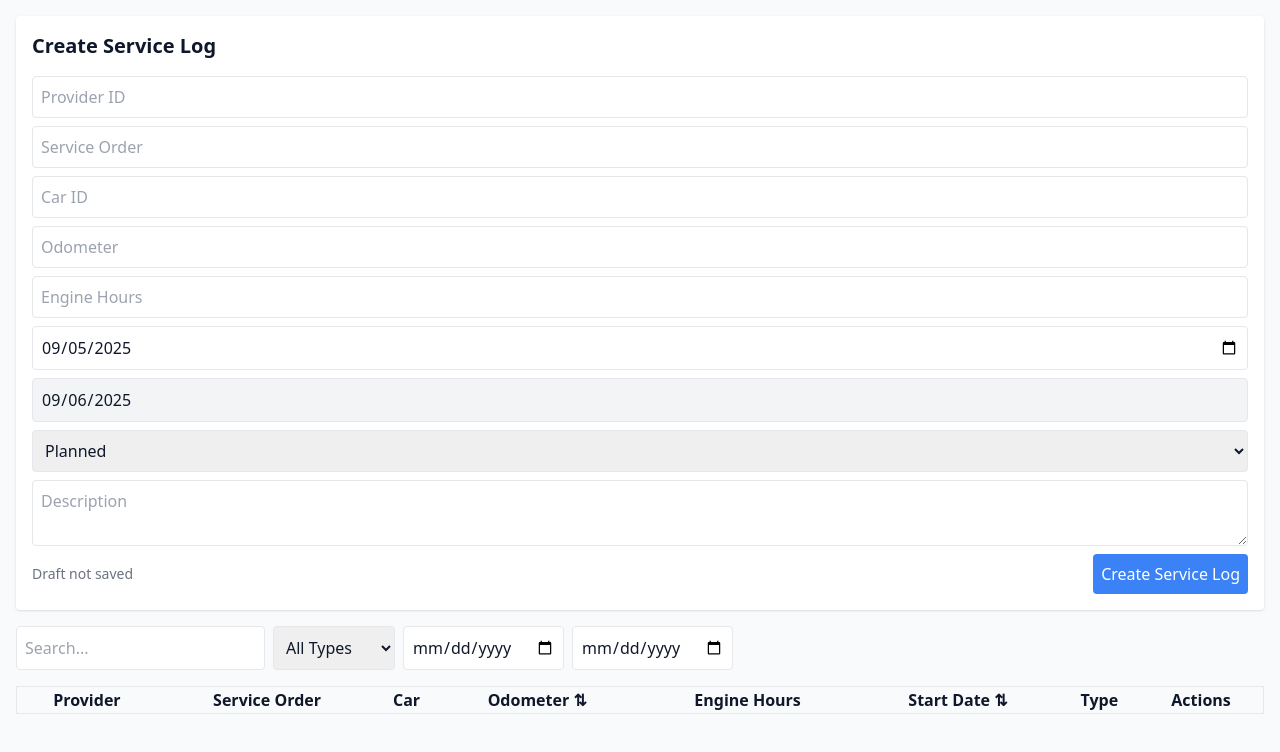
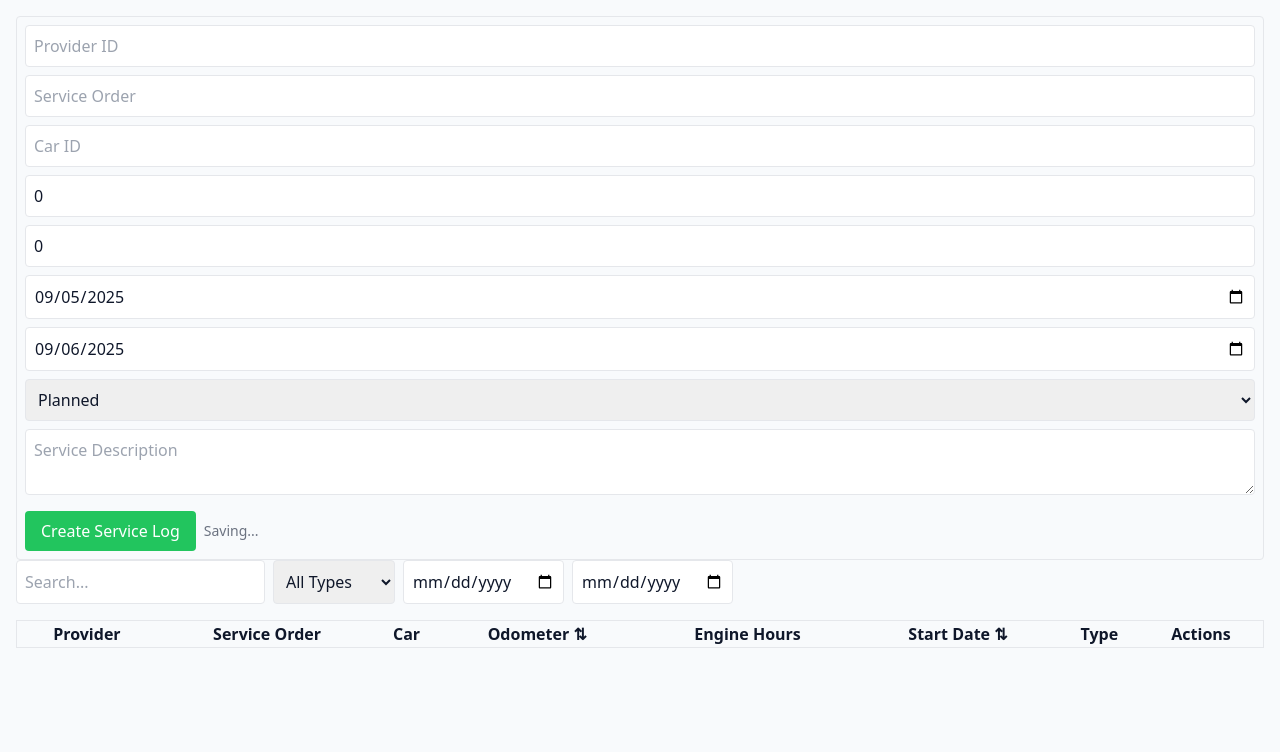
Before and after one commit to mykytapilec/service-logs, a React (Vite) app: page / in a window 1280 px wide. Shown: the top 752 px of the page. Built offline with nearby package versions, Linux system fonts and the light colour scheme.

Commit message:
draft fix

```diff
--- a/src/components/ServiceLogForm.tsx
+++ b/src/components/ServiceLogForm.tsx
@@ -1,124 +1,141 @@
-import React, { useState, useRef } from 'react';
-import { useDispatch } from 'react-redux';
+import React, { useState, useEffect } from 'react';
+import { useDispatch, useSelector } from 'react-redux';
+import { saveDraft, deleteDraft } from '../redux/slices/draftsSlice';
 import { addLog } from '../redux/slices/logsSlice';
-import { deleteDraft } from '../redux/slices/draftsSlice';
-import { ServiceLog, ServiceType } from '../types';
+import { ServiceType, ServiceLog } from '../types';
 import { v4 as uuidv4 } from 'uuid';
+import { RootState } from '../redux/store';
 import { useAutoSaveDraft } from '../hooks/useAutoSaveDraft';
 import { DraftLog } from '../types/index';
 
-export const ServiceLogForm: React.FC = () => {
+export const ServiceLogForm = () => {
   const dispatch = useDispatch();
-  const firstInputRef = useRef<HTMLInputElement>(null);
+  const drafts = useSelector((state: RootState) => state.drafts.drafts);
 
-  const initialForm: DraftLog = {
-    id: uuidv4(),
+  const initialFormData: Omit<DraftLog, 'id' | 'lastSaved'> = drafts.length
+    ? {
+        providerId: drafts[drafts.length - 1].providerId,
+        serviceOrder: drafts[drafts.length - 1].serviceOrder,
+        carId: drafts[drafts.length - 1].carId,
+        odometer: drafts[drafts.length - 1].odometer,
+        engineHours: drafts[drafts.length - 1].engineHours,
+        startDate: drafts[drafts.length - 1].startDate,
+        endDate: drafts[drafts.length - 1].endDate,
+        type: drafts[drafts.length - 1].type,
+        serviceDescription: drafts[drafts.length - 1].serviceDescription,
+      }
+    : {
         providerId: '',
         serviceOrder: '',
         carId: '',
-    odometer: '',
-    engineHours: '',
+        odometer: 0,
+        engineHours: 0,
         startDate: new Date().toISOString().split('T')[0],
-    endDate: new Date(Date.now() + 24*60*60*1000).toISOString().split('T')[0],
+        endDate: new Date(Date.now() + 86400000).toISOString().split('T')[0],
         type: 'planned',
         serviceDescription: '',
       };
 
-  const [form, setForm] = useState<DraftLog>(initialForm);
-  const [status, setStatus] = useState('Draft not saved');
-  const [notification, setNotification] = useState('');
+  const [formData, setFormData] = useState(initialFormData);
 
-  useAutoSaveDraft(form);
+  const status = useAutoSaveDraft(formData);
 
-  const handleChange = (key: keyof DraftLog, value: any) => {
-    if (key === 'startDate') {
-      const newEndDate = new Date(new Date(value).getTime() + 24*60*60*1000)
-        .toISOString().split('T')[0];
-      setForm({ ...form, startDate: value, endDate: newEndDate });
-    } else {
-      setForm({ ...form, [key]: value });
+  useEffect(() => {
+    if (drafts.length) {
+      const lastDraft = drafts[drafts.length - 1];
+      setFormData({
+        providerId: lastDraft.providerId,
+        serviceOrder: lastDraft.serviceOrder,
+        carId: lastDraft.carId,
+        odometer: lastDraft.odometer,
+        engineHours: lastDraft.engineHours,
+        startDate: lastDraft.startDate,
+        endDate: lastDraft.endDate,
+        type: lastDraft.type,
+        serviceDescription: lastDraft.serviceDescription,
+      });
     }
-    setStatus('Saving...');
-  };
+  }, [drafts]);
 
-  const handleSubmit = () => {
-    const { id: draftId, odometer, engineHours, ...rest } = form;
+  const handleCreateLog = () => {
     const newLog: ServiceLog = {
+      ...formData,
       id: uuidv4(),
-      ...rest,
-      odometer: Number(odometer),
-      engineHours: Number(engineHours),
       createdAt: new Date().toISOString(),
     };
+    dispatch(addLog(newLog));
 
-    dispatch(addLog(newLog));
-    dispatch(deleteDraft(draftId));
+    const latestDraftId = drafts[drafts.length - 1]?.id;
+    if (latestDraftId) dispatch(deleteDraft(latestDraftId));
 
-    setForm({ ...initialForm, id: uuidv4() });
-    setTimeout(() => firstInputRef.current?.focus(), 0);
-
-    setNotification('Service log created!');
-    setTimeout(() => setNotification(''), 2000);
-    setStatus('Draft not saved');
+    setFormData({
+      providerId: '',
+      serviceOrder: '',
+      carId: '',
+      odometer: 0,
+      engineHours: 0,
+      startDate: new Date().toISOString().split('T')[0],
+      endDate: new Date(Date.now() + 86400000).toISOString().split('T')[0],
+      type: 'planned',
+      serviceDescription: '',
+    });
   };
 
   return (
-    <div className="bg-white shadow rounded p-4 mb-4 relative">
-      <h2 className="text-xl font-bold mb-4">Create Service Log</h2>
-      {notification && (
-        <div className="absolute top-2 right-2 bg-green-200 text-green-800 p-2 rounded shadow">
-          {notification}
-        </div>
-      )}
-      <div className="flex flex-col gap-2">
+    <form className="flex flex-col gap-2 p-2 border rounded">
       <input
-          ref={firstInputRef}
         placeholder="Provider ID"
-          value={form.providerId}
-          onChange={e => handleChange('providerId', e.target.value)}
+        value={formData.providerId}
+        onChange={e => setFormData({ ...formData, providerId: e.target.value })}
         className="border rounded p-2"
       />
       <input
         placeholder="Service Order"
-          value={form.serviceOrder}
-          onChange={e => handleChange('serviceOrder', e.target.value)}
+        value={formData.serviceOrder}
+        onChange={e => setFormData({ ...formData, serviceOrder: e.target.value })}
         className="border rounded p-2"
       />
       <input
         placeholder="Car ID"
-          value={form.carId}
-          onChange={e => handleChange('carId', e.target.value)}
+        value={formData.carId}
+        onChange={e => setFormData({ ...formData, carId: e.target.value })}
         className="border rounded p-2"
       />
       <input
         type="number"
         placeholder="Odometer"
-          value={form.odometer}
-          onChange={e => handleChange('odometer', e.target.value)}
+        value={formData.odometer}
+        onChange={e => setFormData({ ...formData, odometer: Number(e.target.value) })}
         className="border rounded p-2"
       />
       <input
         type="number"
         placeholder="Engine Hours"
-          value={form.engineHours}
-          onChange={e => handleChange('engineHours', e.target.value)}
+        value={formData.engineHours}
+        onChange={e => setFormData({ ...formData, engineHours: Number(e.target.value) })}
         className="border rounded p-2"
       />
       <input
         type="date"
-          value={form.startDate}
-          onChange={e => handleChange('startDate', e.target.value)}
+        value={formData.startDate}
+        onChange={e => {
+          const newStart = e.target.value;
+          const newEnd = new Date(new Date(newStart).getTime() + 86400000)
+            .toISOString()
+            .split('T')[0];
+          setFormData({ ...formData, startDate: newStart, endDate: newEnd });
+        }}
         className="border rounded p-2"
       />
       <input
         type="date"
-          value={form.endDate}
-          readOnly
-          className="border rounded p-2 bg-gray-100"
+        value={formData.endDate}
+        onChange={e => setFormData({ ...formData, endDate: e.target.value })}
+        className="border rounded p-2"
       />
       <select
-          value={form.type}
-          onChange={e => handleChange('type', e.target.value as ServiceType)}
+        value={formData.type}
+        onChange={e => setFormData({ ...formData, type: e.target.value as ServiceType })}
         className="border rounded p-2"
       >
         <option value="planned">Planned</option>
@@ -126,21 +143,25 @@ export const ServiceLogForm: React.FC = () => {
         <option value="emergency">Emergency</option>
       </select>
       <textarea
-          placeholder="Description"
-          value={form.serviceDescription}
-          onChange={e => handleChange('serviceDescription', e.target.value)}
+        placeholder="Service Description"
+        value={formData.serviceDescription}
+        onChange={e => setFormData({ ...formData, serviceDescription: e.target.value })}
         className="border rounded p-2"
       />
-      </div>
-      <div className="flex justify-between items-center mt-2">
-        <span className="text-sm text-gray-500">{status}</span>
+
+      <div className="flex items-center gap-2 mt-2">
         <button
-          onClick={handleSubmit}
-          className="bg-blue-500 text-white rounded p-2"
+          type="button"
+          onClick={handleCreateLog}
+          className="bg-green-500 text-white px-4 py-2 rounded"
         >
           Create Service Log
         </button>
+        <span className="text-sm text-gray-500">
+          {status === 'saving' && 'Saving...'}
+          {status === 'saved' && 'Draft saved'}
+        </span>
       </div>
-    </div>
+    </form>
   );
 };
--- a/src/hooks/useAutoSaveDraft.ts
+++ b/src/hooks/useAutoSaveDraft.ts
@@ -1,16 +1,32 @@
-import { useEffect } from 'react';
+import { useEffect, useState } from 'react';
 import { useDispatch } from 'react-redux';
 import { saveDraft } from '../redux/slices/draftsSlice';
 import { DraftLog } from '../types/index';
+import { v4 as uuidv4 } from 'uuid';
 
-export const useAutoSaveDraft = (draft: DraftLog, delay = 500) => {
+export const useAutoSaveDraft = (draft: Omit<DraftLog, 'id' | 'lastSaved'>) => {
   const dispatch = useDispatch();
+  const [status, setStatus] = useState<'idle' | 'saving' | 'saved'>('idle');
 
   useEffect(() => {
+    if (!draft) return;
+
+    const draftId = (draft as DraftLog).id || uuidv4();
+
+    setStatus('saving');
+
     const timeout = setTimeout(() => {
-      dispatch(saveDraft({ ...draft, lastSaved: new Date().toISOString() }));
-    }, delay);
+      const draftToSave: DraftLog = {
+        ...draft,
+        id: draftId,
+        lastSaved: new Date().toISOString(),
+      };
+      dispatch(saveDraft(draftToSave));
+      setStatus('saved');
+    }, 500);
 
     return () => clearTimeout(timeout);
-  }, [draft, delay, dispatch]);
+  }, [draft, dispatch]);
+
+  return status;
 };
--- a/src/redux/slices/draftsSlice.ts
+++ b/src/redux/slices/draftsSlice.ts
@@ -5,23 +5,30 @@ interface DraftsState {
   drafts: DraftLog[];
 }
 
-const initialState: DraftsState = { drafts: [] };
+const initialState: DraftsState = {
+  drafts: [],
+};
 
 const draftsSlice = createSlice({
   name: 'drafts',
   initialState,
   reducers: {
     saveDraft: (state, action: PayloadAction<DraftLog>) => {
-      const index = state.drafts.findIndex(d => d.serviceOrder === action.payload.serviceOrder);
-      if (index >= 0) state.drafts[index] = action.payload;
-      else state.drafts.push(action.payload);
+      const index = state.drafts.findIndex(d => d.id === action.payload.id);
+      if (index !== -1) {
+        state.drafts[index] = action.payload;
+      } else {
+        state.drafts.push(action.payload);
+      }
     },
     deleteDraft: (state, action: PayloadAction<string>) => {
-      state.drafts = state.drafts.filter(d => d.serviceOrder !== action.payload);
+      state.drafts = state.drafts.filter(d => d.id !== action.payload);
     },
-    clearAllDrafts: state => { state.drafts = []; },
+    clearDrafts: state => {
+      state.drafts = [];
+    },
   },
 });
 
-export const { saveDraft, deleteDraft, clearAllDrafts } = draftsSlice.actions;
+export const { saveDraft, deleteDraft, clearDrafts } = draftsSlice.actions;
 export default draftsSlice.reducer;
--- a/src/redux/store.ts
+++ b/src/redux/store.ts
@@ -4,18 +4,28 @@ import storage from 'redux-persist/lib/storage';
 import draftsReducer from './slices/draftsSlice';
 import logsReducer from './slices/logsSlice';
 
-const rootReducer = combineReducers({ drafts: draftsReducer, logs: logsReducer });
+const rootReducer = combineReducers({
+  drafts: draftsReducer,
+  logs: logsReducer,
+});
 
-const persistConfig = { key: 'root', storage };
+const persistConfig = {
+  key: 'root',
+  storage,
+  whitelist: ['drafts', 'logs'],
+};
 
 const persistedReducer = persistReducer(persistConfig, rootReducer);
 
 export const store = configureStore({
   reducer: persistedReducer,
   middleware: getDefaultMiddleware =>
-    getDefaultMiddleware({ serializableCheck: false }),
+    getDefaultMiddleware({
+      serializableCheck: false,
+    }),
 });
 
 export const persistor = persistStore(store);
+
 export type RootState = ReturnType<typeof store.getState>;
 export type AppDispatch = typeof store.dispatch;
--- a/src/types/index.ts
+++ b/src/types/index.ts
@@ -5,8 +5,8 @@ export interface DraftLog {
   providerId: string;
   serviceOrder: string;
   carId: string;
-  odometer: string;
-  engineHours: string;
+  odometer: number;
+  engineHours: number;
   startDate: string;
   endDate: string;
   type: ServiceType;
```
Lines whose indentation alone changed are shown as unchanged.
